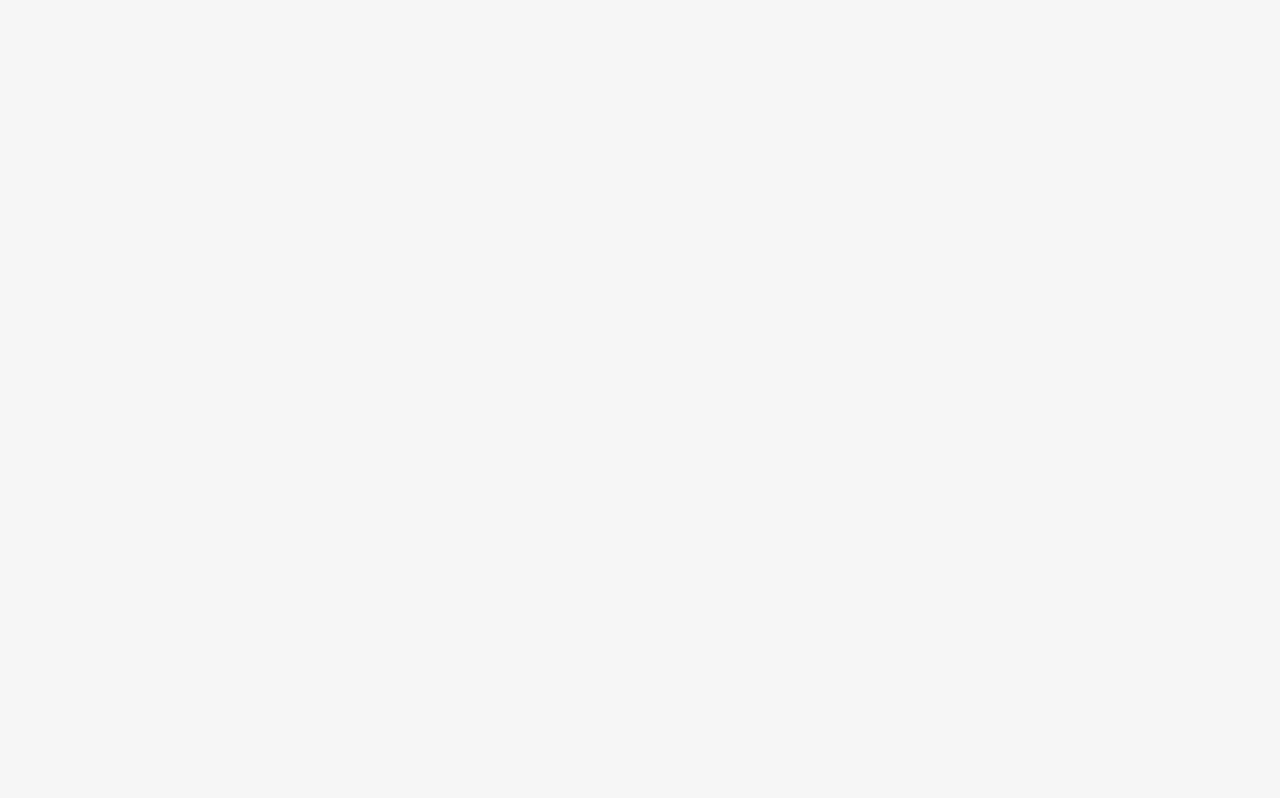
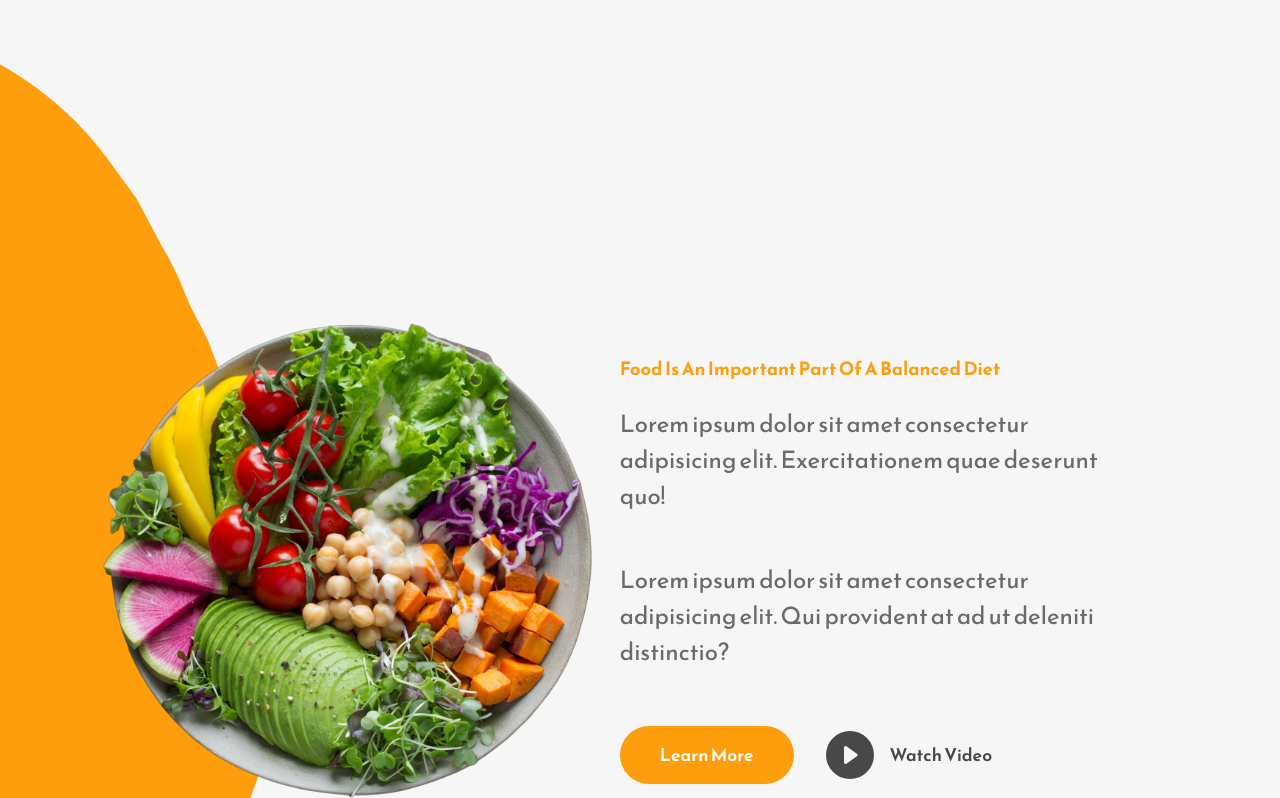
Before and after one commit to Elai5/Restaurant-landing-page, a React (Create React App) app: page / in a window 1280 px wide. Shown: the part 1003-1801 px from the top of the page. Before the commit the page ends 1000 px from the top, so only its background shows below. Built offline with nearby package versions, Linux system fonts and the light colour scheme.

Commit message:
added about page, imported it in app.js

```diff
--- a/src/App.js
+++ b/src/App.js
@@ -2,11 +2,13 @@
 
 import "./App.css";
 import Home from "./Components/Home";
+import About from "./Components/About";
 
 function App() {
   return (
     <div className="App">
       <Home />
+      <About />
     </div>
   );
 }
--- /dev/null
+++ b/src/Components/About.js
@@ -0,0 +1,41 @@
+/** @format */
+
+import React from "react";
+import AboutBackground from "../Assets/about-background.png";
+import AboutBackgroundImage from "../Assets/about-background-image.png";
+import { BsFillPlayCircleFill } from "react-icons/bs";
+
+const About = () => {
+  return (
+    <div className="about-section-container">
+      <div className="about-background-image-container">
+        <img src={AboutBackground} alt="" />
+      </div>
+      <div className="about-section-image-container">
+        <img src={AboutBackgroundImage} alt="" />
+      </div>
+      <div className="about-section-text-container">
+        <p className="primary-subheading">
+          Food Is An Important Part Of A Balanced Diet
+        </p>
+        <p className="primary-text">
+          Lorem ipsum dolor sit amet consectetur adipisicing elit.
+          Exercitationem quae deserunt quo!
+        </p>
+        <p className="primary-text">
+          Lorem ipsum dolor sit amet consectetur adipisicing elit. Qui provident
+          at ad ut deleniti distinctio?
+        </p>
+        <div className="about-buttons-container">
+          <button className="secondary-button">Learn More</button>
+          <button className="watch-video-button">
+            {""}
+            <BsFillPlayCircleFill /> Watch Video
+          </button>
+        </div>
+      </div>
+    </div>
+  );
+};
+
+export default About;
```
